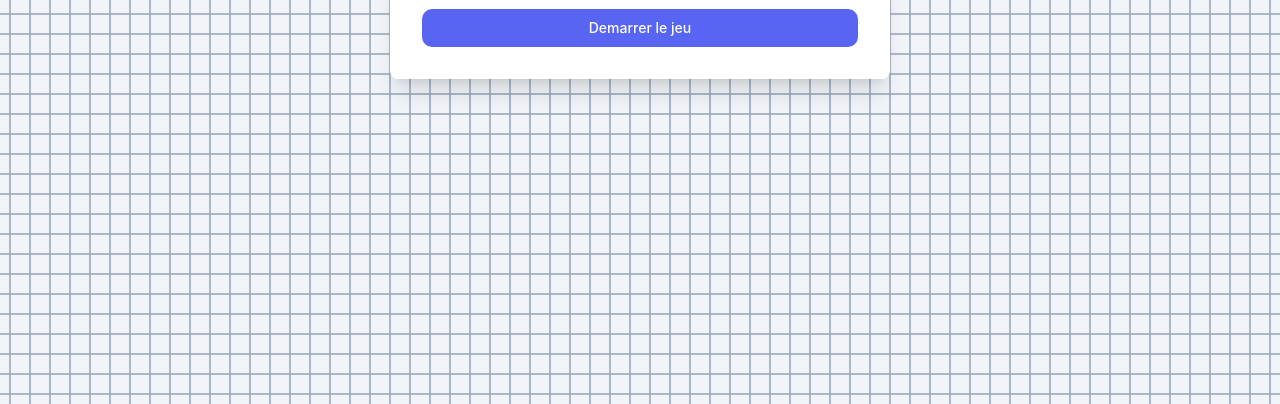
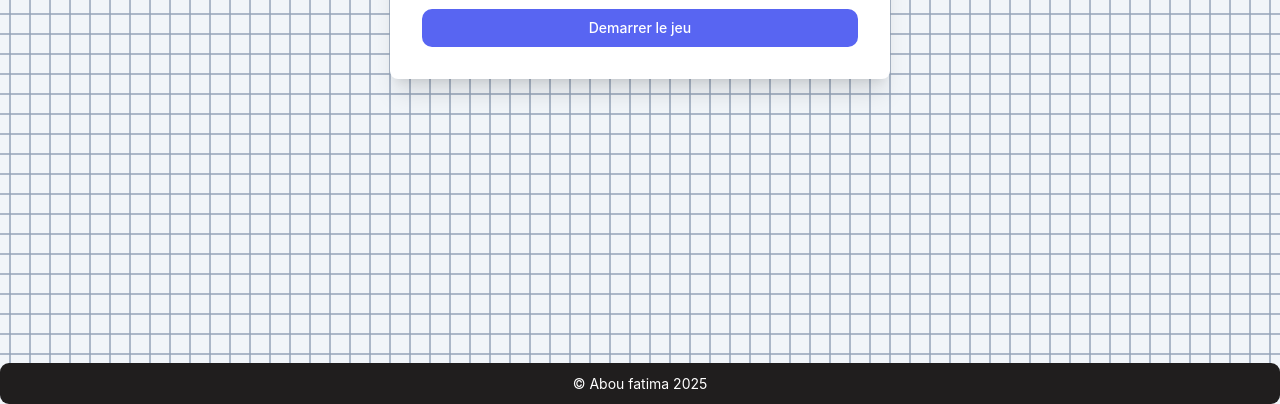
Before and after one commit to Abou-fatima/Quiz-en-javaScript, a website built with Vite: page index.html in a window 1280 px wide. Shown: the part 396-800 px from the top of the page. Built offline with nearby package versions, Linux system fonts and the light colour scheme.

Commit message:
corrections footer

```diff
--- a/index.html
+++ b/index.html
@@ -13,5 +13,8 @@
       <button id="start">Demarrer le jeu</button>
     </div>
     <script type="module" src="/src/main.js"></script>
+    <footer>
+      <p class="copyright">&copy; Abou fatima 2025</p>
+    </footer>
   </body>
 </html>
--- a/src/style.css
+++ b/src/style.css
@@ -160,3 +160,19 @@ progress {
   padding-right: 6px;
   margin-right: -6px;
 }
+footer {
+        background-color: #201e1e;
+        text-align: center;
+        padding: 10px;
+        color: #ffffff;
+        font-size: 14px;
+        position: fixed;
+        bottom: 0;
+        width: 100%;
+        left: 0;
+        border-radius: 9px;
+      }
+
+      .copyright {
+        margin: 0;
+      }
```
